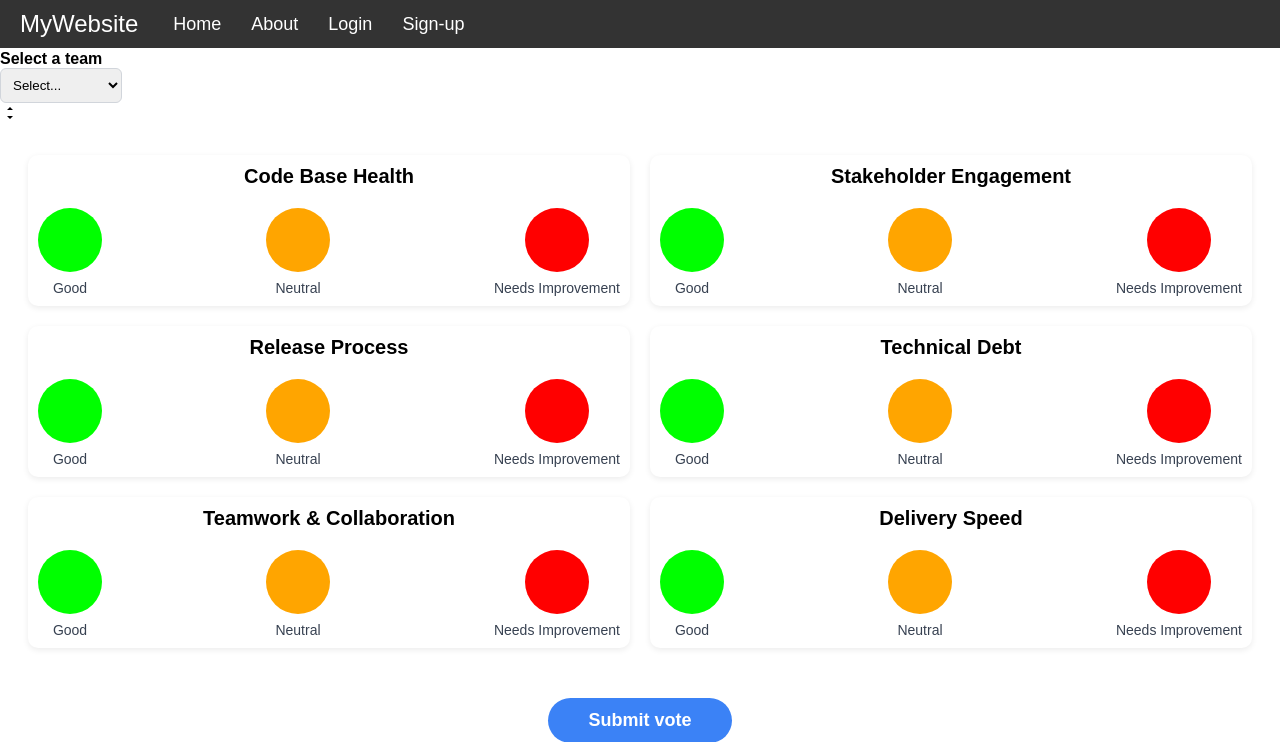
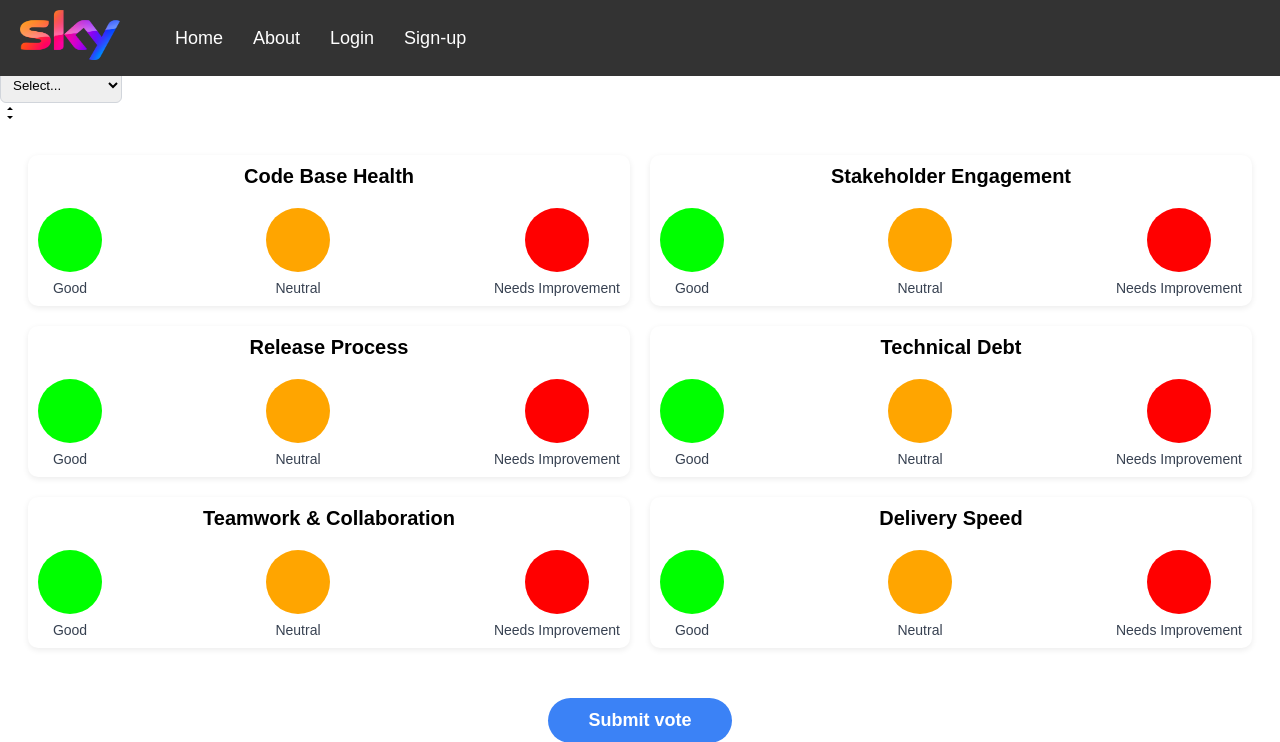
Before and after one commit to IBwarsame/Group-E-Healthcheck, a Django app: page /card_form/ in a window 1280 px wide. Shown: the top 742 px of the page. Run offline with Django 5.2, Linux system fonts and the light colour scheme; some libraries are stand-ins or nearby versions.

Commit message:
Placeholder graphs and improved navbar Added a button to go to card form

```diff
--- a/healthcheck/static/healthcheck/css/home.css
+++ b/healthcheck/static/healthcheck/css/home.css
@@ -4,9 +4,6 @@ body {
     background-color: #f5f5f5;
 }
 
-* {
-    outline: olive 3px solid;
-}
 
 .welcome-user {
 top: 10px;
--- a/healthcheck/templates/navbar.html
+++ b/healthcheck/templates/navbar.html
@@ -1,5 +1,12 @@
+{% load static %}
+
 <nav class="navbar">
-    <div class="logo">MyWebsite</div>
+    <div class="logo"><img
+      src="{% static 'healthcheck/images/sky.png' %}"
+      alt="Sky Logo"
+      class="logo"
+
+  /></div>
     <ul class="nav-links">
       <li><a href="#">Home</a></li>
       <li><a href="#">About</a></li>
@@ -17,6 +24,11 @@
   margin: 0;
   padding: 0;
   box-sizing: border-box;
+}
+
+img{
+  width: 100px;
+  height: 50px;
 }
 
 body {
```
Also changed, not shown: healthcheck/templates/home.html (+20 -1 lines).
